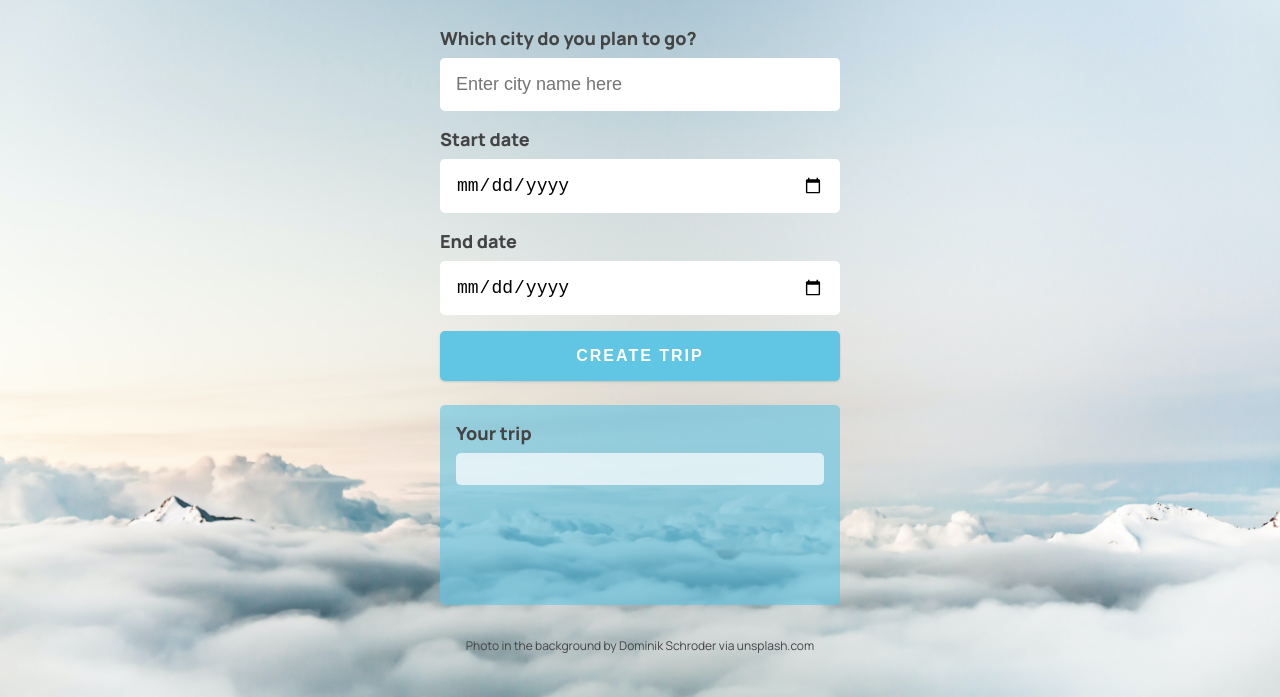
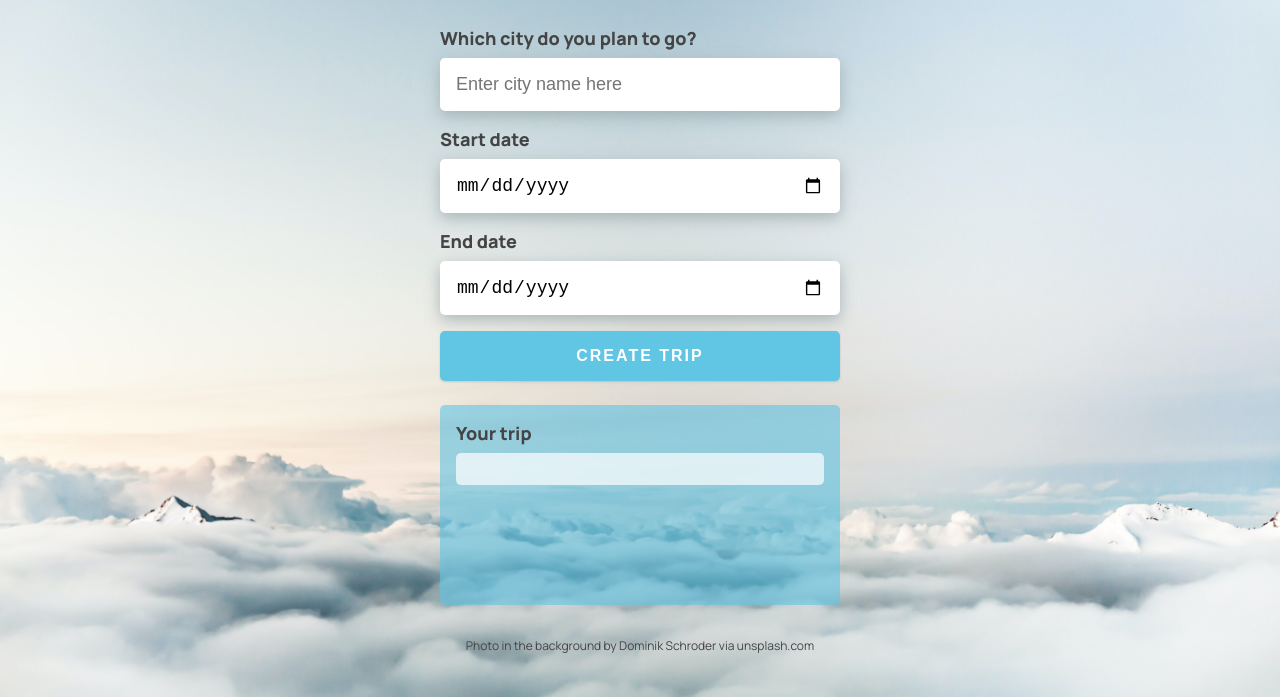
Before and after one commit to MadameGeorge/FEND_5_Capstone_Travel-App, a website built with webpack: page src/client/views/index.html in a window 1280 px wide. Shown: the part 103-800 px from the top of the page. Built offline with nearby package versions, Linux system fonts and the light colour scheme.

Commit message:
fix: Update gitignore, install request small tweaks to sass syntax

```diff
--- a/package.json
+++ b/package.json
@@ -30,7 +30,8 @@
     "dotenv": "^8.2.0",
     "eslint": "^7.1.0",
     "express": "^4.17.1",
-    "nodemon": "^2.0.4"
+    "nodemon": "^2.0.4",
+    "request": "^2.88.2"
   },
   "devDependencies": {
     "@babel/core": "^7.10.2",
--- a/src/client/styles/styles.scss
+++ b/src/client/styles/styles.scss
@@ -76,13 +76,14 @@ label,
 /*  Basic Styling To Override Default For Basic HTML Elements */
 input,
 textarea {
+    background:#fff;
+    border: none;
+    border-radius: 5px;
+    box-shadow: 0 5px 15px rgba(155, 170, 172, 0.8);
+    font-size: 18px;
+    margin-bottom: 1rem;
+    padding: 1rem;
     width: 100%;
-    background:#fff;
-    font-size: 18px;
-    border: none;
-    padding: 1rem;
-    border-radius: 5px;
-    margin-bottom: 1rem;
     resize: none;
 }
 
```
Also changed, not shown: 2 other files.
